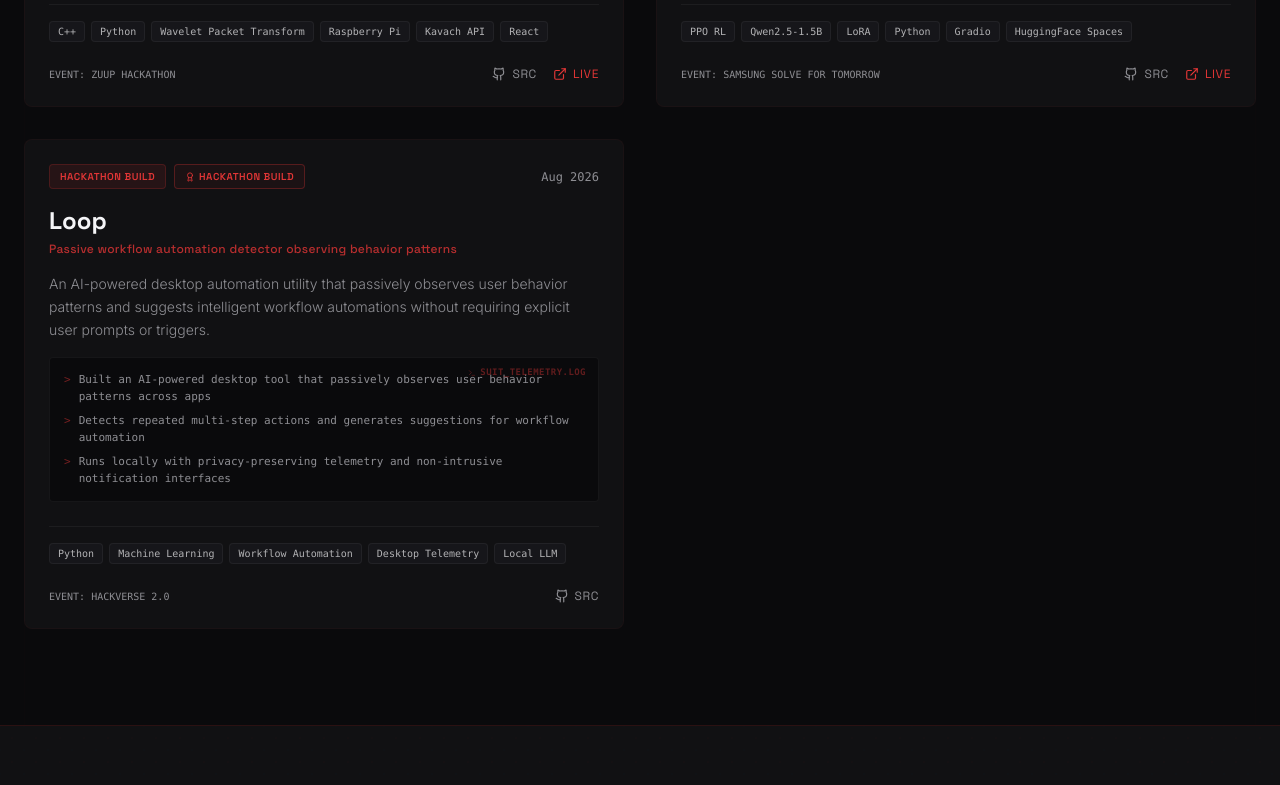
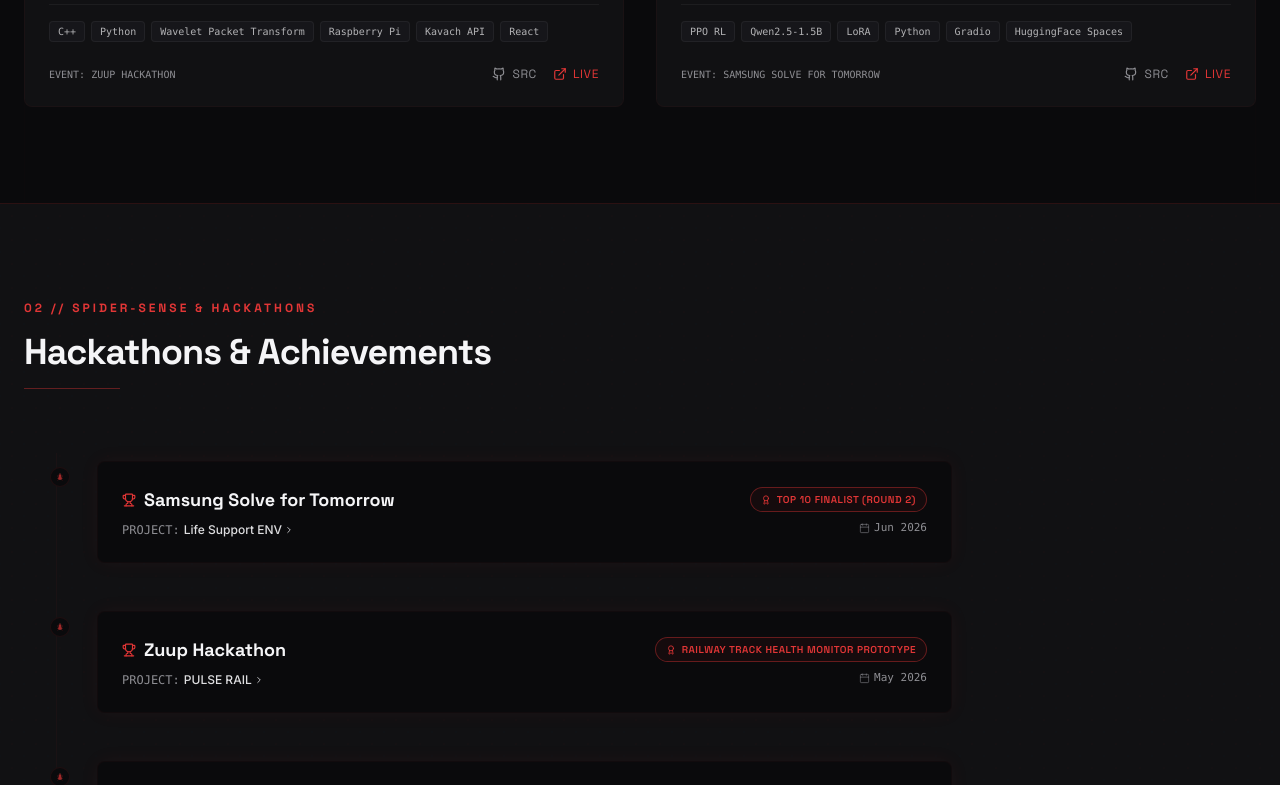
Before and after one commit to tsrinath2007/Personal-site, a Next.js app: page / in a window 1280 px wide. Shown: the part 2000-2785 px from the top of the page. Built offline with nearby package versions, Linux system fonts and the light colour scheme.

Commit message:
fix(hackathons): remove Hackverse 2.0 / Loop

```diff
--- a/src/data/projects.ts
+++ b/src/data/projects.ts
@@ -83,23 +83,6 @@
       "Simulated system failures (leaks, blockages, filter decay) and trained a PPO RL model to recover optimal ranges",
       "Hosted public Gradio app on HuggingFace Spaces with live Python simulator back-end"
     ]
-  },
-  {
-    id: "loop",
-    title: "Loop",
-    tagline: "Passive workflow automation detector observing behavior patterns",
-    description: "An AI-powered desktop automation utility that passively observes user behavior patterns and suggests intelligent workflow automations without requiring explicit user prompts or triggers.",
-    techStack: ["Python", "Machine Learning", "Workflow Automation", "Desktop Telemetry", "Local LLM"],
-    githubUrl: "https://github.com/tsrinath2007",
-    status: "Hackathon Build",
-    event: "Hackverse 2.0",
-    award: "Hackathon Build",
-    date: "Aug 2026",
-    highlights: [
-      "Built an AI-powered desktop tool that passively observes user behavior patterns across apps",
-      "Detects repeated multi-step actions and generates suggestions for workflow automation",
-      "Runs locally with privacy-preserving telemetry and non-intrusive notification interfaces"
-    ]
   }
 ];
 
@@ -133,12 +116,6 @@
 };
 
 export const HACKATHONS = [
-  {
-    event: "Hackverse 2.0",
-    project: "Loop",
-    outcome: "Built Passive Workflow Automation Tool",
-    date: "Aug 2026"
-  },
   {
     event: "Samsung Solve for Tomorrow",
     project: "Life Support ENV",
```
